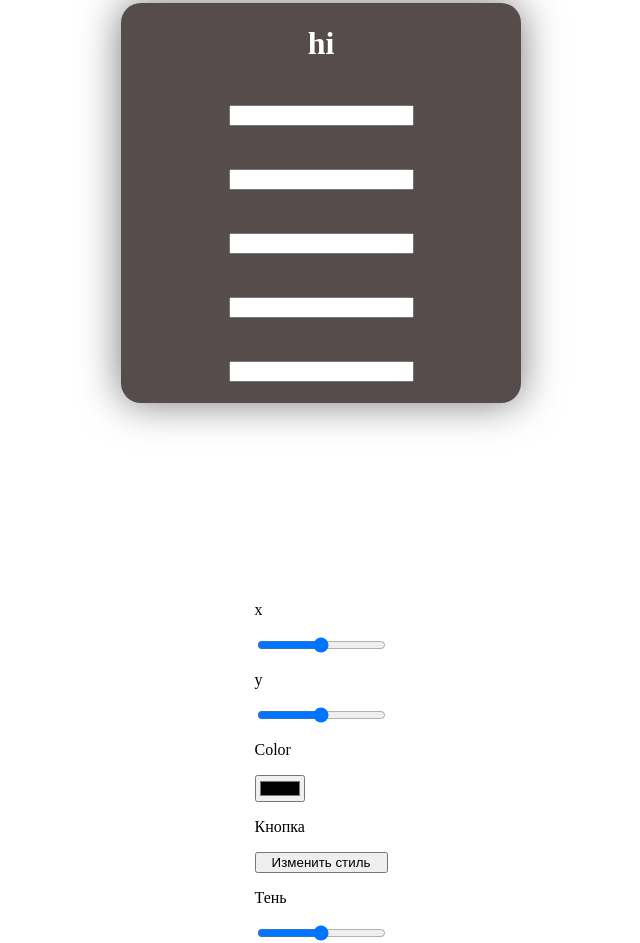
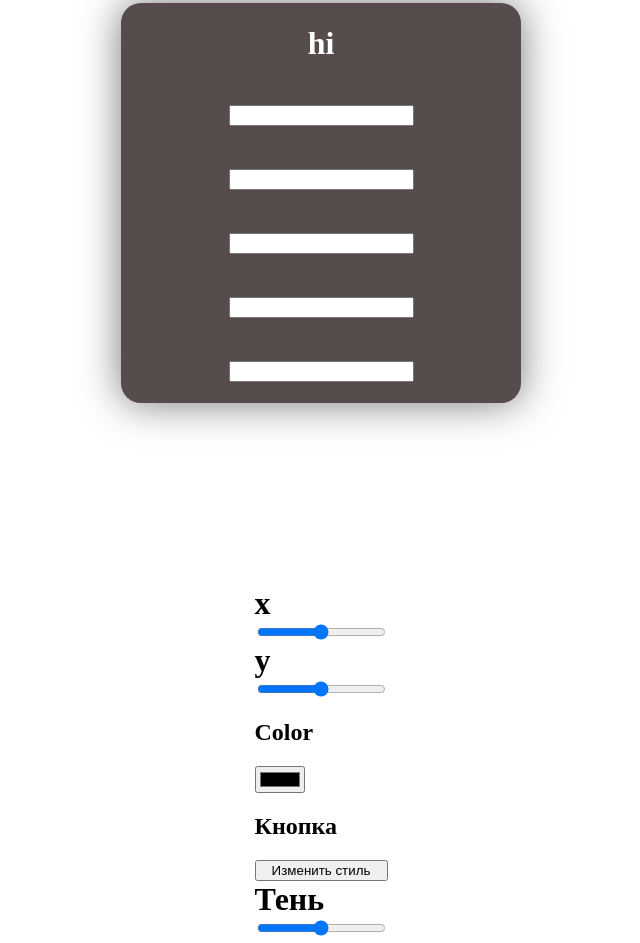
Before and after one commit to Daria046/prop, a plain HTML site: page index.html in a window 1280 px wide. Shown: the part 205-1148 px from the top of the page, without its empty margins (327-967 px from the left). Drawn offline with Linux system fonts and the light colour scheme.

Commit message:
rererere

```diff
--- a/css.css
+++ b/css.css
@@ -46,4 +46,5 @@ top: 90vh;
 display: flex;
 flex-direction: column;
 margin-top: 70px;
+
 }
--- a/index.html
+++ b/index.html
@@ -18,15 +18,15 @@
             <input type="text" name="" id="ia">
         </div>
         <div class="btns">
-            <p>x</p>
+            <h1>x</h1>
             <input type="range" min="60" max="100" name=""   id="x">
-            <p>y</p>
+            <h1>y</h1>
             <input type="range" min="20" max="100" name="" id="y">
-            <p>Color</p>
+            <h2>Color</h2>
             <input type="color" name="" id="color">
-            <p>Кнопка</p>
+            <h2>Кнопка</h2>
             <input type="button" name="" value="Изменить стиль" id="btn">
-            <p>Тень</p>
+            <h1>Тень</h1>
             <input type="range" min="0" max="50" name=""   id="tn">
         </div>
     </div>
```
